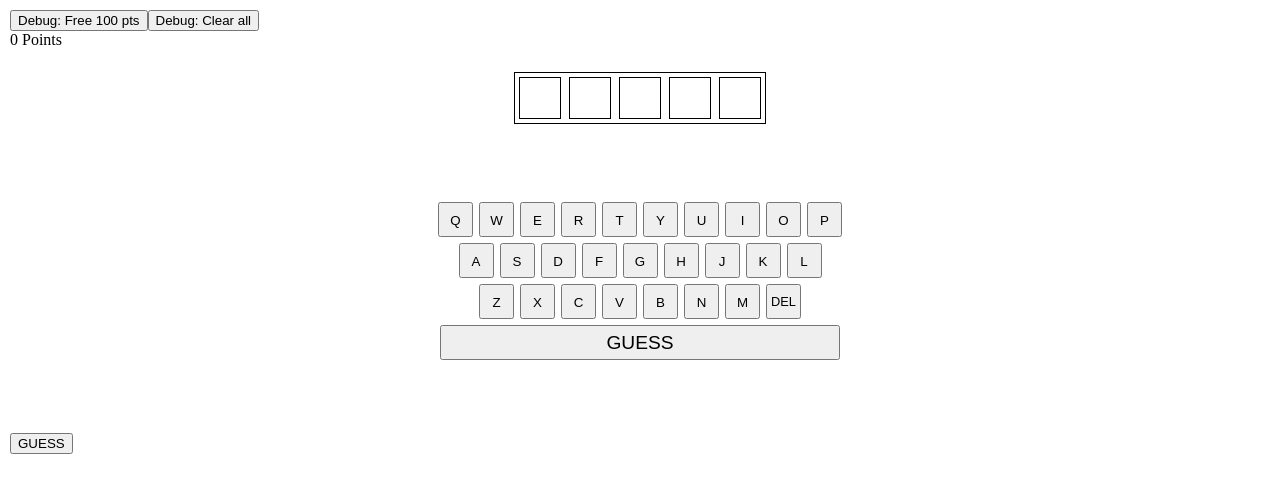
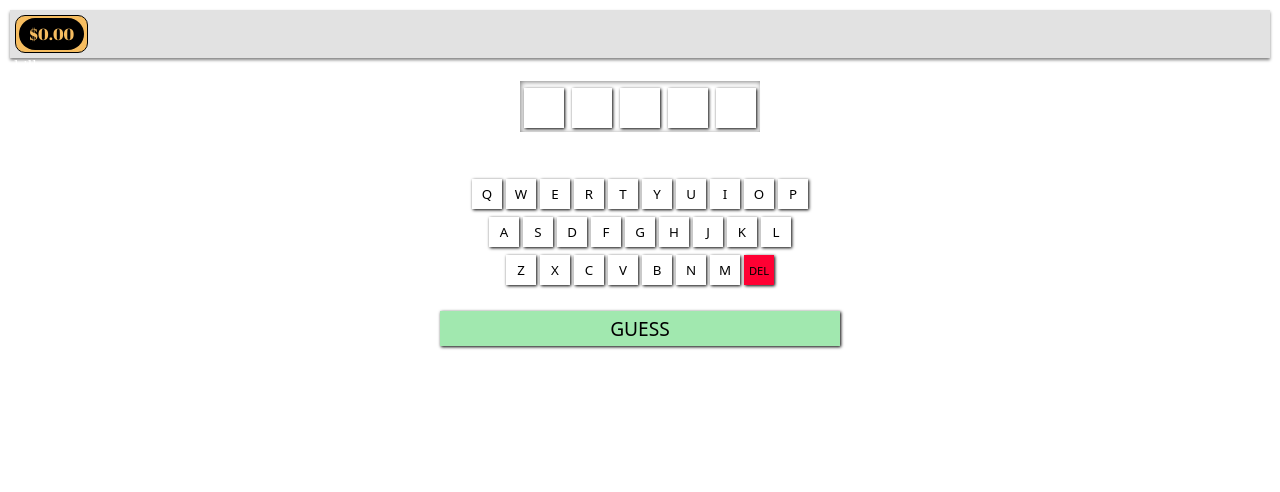
Before and after one commit to mnbroatch/word-mind, a React app: page / in a window 1280 px wide. Built offline with nearby package versions, Linux system fonts and the light colour scheme.

Commit message:
ui improvements

```diff
--- a/app.js
+++ b/app.js
@@ -56,6 +56,8 @@ export default function App () {
       setGuesses([...guesses, currentGuess])
       currentGuessDispatch({ type: 'clear' })
       resetRoundTime()
+    } else if (currentGuess === 'uuddl') {
+      setUiState('cheats')
     }
   }
 
@@ -196,14 +198,14 @@ export default function App () {
 
   return (
     <div className='root'>
-      <button onClick={() => setPoints(points => points + 100)}>
-        Debug: Free 100 pts
-      </button>
-      <button onClick={handleClearAll}>
-        Debug: Clear all
-      </button>
-      <div className='points'>
-        {points} Points
+      <div className='top-bar'>
+        <div className='points'>
+          <div className='points__inner'>
+            <div className='points__label'>
+              ${points.toFixed(2)}
+            </div>
+          </div>
+        </div>
       </div>
       {options.gameTimeLimit.value !== Infinity && <div className='game-time-remaining'>
         Game Time Remaining: {secondsRemainingInGame}
@@ -227,7 +229,7 @@ export default function App () {
         </div>
         <div className='keyboard'>
           {alphabetRows.map(row => (
-            <div key={row[0]}>
+            <div className="keyboard-row" key={row[0]}>
               {row.map(letter => (
                 <KeyboardLetter
                   letter={letter}
@@ -239,7 +241,7 @@ export default function App () {
               ))}
               {row[0] === 'z' && (
                 <button
-                  className="delete-button"
+                  className="keyboard-button delete-button"
                   onClick={() => { currentGuessDispatch({ type: 'rub' }) }}
                 >
                   <span className="delete-button__label">DEL</span>
@@ -247,13 +249,10 @@ export default function App () {
               )}
             </div>
           ))}
-          <button className="guess-button" onClick={handleGuess}>
+          <button className="keyboard-button guess-button" onClick={handleGuess}>
             GUESS
           </button>
         </div>
-        <button onClick={handleGuess}>
-          GUESS
-        </button>
       </div>
       {options.showPossibleWords.value && (
         <div>
@@ -272,6 +271,17 @@ export default function App () {
           onClick={handleGameStart}
         >
         </a>
+        <Modal
+          open={uiState === 'cheats'}
+          handleClose={() => { setUiState('game') }}
+        >
+          <button onClick={() => setPoints(points => points + 100)}>
+            Free 100 pts
+          </button>
+          <button onClick={handleClearAll}>
+            Clear all
+          </button>
+        </Modal>
         <Modal
           open={uiState === 'rules'}
           handleClose={handleGameStart}
--- a/keyboard-letter.js
+++ b/keyboard-letter.js
@@ -29,7 +29,7 @@ export default function KeyboardLetter ({ letter, answers, guesses, handleLetter
   return (
     <button
       className={[
-        'keyboard-letter',
+        'keyboard-letter keyboard-button',
         isComplete && 'keyboard-letter--complete',
         !isUsed && 'keyboard-letter--untouched'
       ].filter(Boolean).join(' ')}
--- a/styles.scss
+++ b/styles.scss
@@ -6,7 +6,9 @@ $blue: #372772;
 $purple: #3A2449;
 $yellow: #F6BD60;
 $lightYellow: #FFD;
+$lightGrey: #E2E2E2;
 $pink: #F5B0CB;
+$red: #f03;
 
 body {
   margin: 0;
@@ -71,11 +73,6 @@ body {
   transform: translateX(0);
 }
 
-.keyboard {
-  margin: 70px;
-  text-align: center;
-}
-
 .boards {
   display: flex;
   flex-wrap: wrap;
@@ -84,15 +81,16 @@ body {
 
 .board {
   margin: 5px;
+  box-shadow: inset 1px 1px 5px grey;
 }
 
-.board--solved .guesses {
+.board--solved {
   background-color: $pink;
 }
 
 .guess {
+  margin-top: 3px;
   display: flex;
-  border: 1px solid black;
 }
 
 .guess__letter {
@@ -104,6 +102,10 @@ body {
   margin: 4px;
   border: 1px solid black;
   text-transform: uppercase;
+  border: 0;
+  background-color: white;
+  font-family: system-ui;
+  box-shadow: 1px 1px 3px black;
 }
 
 .guess__letter--correct {
@@ -203,11 +205,28 @@ body {
   transform: translate(-50%, -50%)
 }
 
+.keyboard {
+  margin: 40px 0 70px 0;
+  text-align: center;
+}
+
+.keyboard-row {
+  margin: 4px 0 4px 0;
+  text-align: center;
+}
+
+.keyboard-button {
+  border: 0;
+  background-color: white;
+  font-family: system-ui;
+  box-shadow: 1px 1px 3px black;
+}
+
 .keyboard-letter, .delete-button {
-  height: 35px;
-  width: 35px;
+  height: 30px;
+  width: 30px;
   text-transform: uppercase;
-  margin: 3px;
+  margin: 2px;
   position: relative;
   padding: 0;
   vertical-align: middle;
@@ -251,16 +270,49 @@ body {
 }
 
 .delete-button {
-  font-size: .8em;
+  font-size: .7em;
+  background-color: $red;
 }
 
 .guess-button {
-  width: 400px;
+  width: 100%;
+  max-width: 400px;
   height: 35px;
   text-transform: uppercase;
-  margin: 3px 0 3px 0;
+  margin: 20px 0 3px 0;
   padding: 0;
   position: relative;
   vertical-align: middle;
   font-size: 1.2em;
+  background-color: $green1;
 }
+
+.points {
+  border: 1px solid black;
+  border-radius: 10px;
+  display: inline-block;
+  padding: 2px 3px 2px 3px;
+  background-color: $yellow;
+}
+
+.points__inner {
+  border-radius: 9999px;
+  background-color: black;
+  padding: 5px 10px 5px 10px;
+}
+
+.points__label {
+  color: $yellow;
+  font-family: abril-fatface-regular;
+}
+
+.top-bar {
+  padding: 5px;
+  background-color: $lightGrey;
+  box-shadow: 0px 2px 3px grey;
+}
+
+@font-face {
+  font-family: 'abril-fatface-regular';
+  src: url('./assets/abril-fatface-regular.ttf');
+}
--- a/webpack.config.js
+++ b/webpack.config.js
@@ -16,6 +16,10 @@ module.exports = {
   ],
   module: {
     rules: [
+      {
+        test: /\.ttf$/,
+        type: 'asset/resource'
+      },
       {
         test: /\.jsx?$/,
         exclude: /(node_modules)/,
```
Also changed, not shown: notes.txt (+11 -0 lines), AbrilFatface-Regular.ttf (added), assets/abril-fatface-regular.ttf (added), 1 other file.
